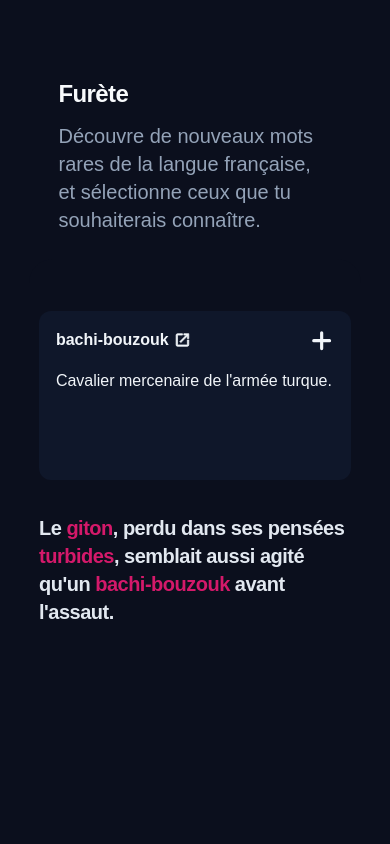
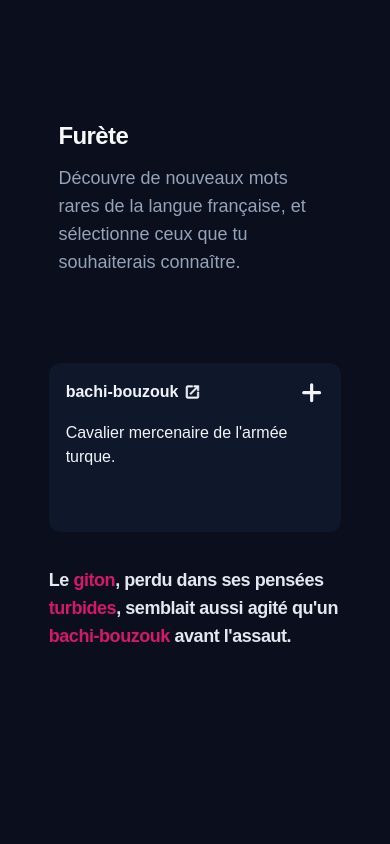
Before and after one commit to clementpiat/mansuetude, a Next.js app: page / in a window 390 px wide. Shown: the part 960-1804 px from the top of the page. Built offline with nearby package versions, Linux system fonts and the light colour scheme.

Commit message:
fix: mobile version

```diff
--- a/src/app/components/Definition.jsx
+++ b/src/app/components/Definition.jsx
@@ -29,11 +29,11 @@ export default function Definition(props) {
     return (
         props.selectedWord
         ?
-        <div className={"overflow-y-auto mb-[4vh] p-[1vh] w-[80vw] sm:w-[35vw] h-[20vh] rounded-xl text-slate-100 " + (props.modal ? "first-bg" : "second-bg float-right")}>
+        <div className={"overflow-y-auto mb-[4vh] p-[1vh] w-[75vw] sm:w-[35vw] h-[20vh] rounded-xl text-slate-100 " + (props.modal ? "first-bg" : "second-bg float-right")}>
             <div className="p-[1vh] sm:p-[3vh]">
                 <h1 className="font-extrabold mb-[2vh]">
                     <a target="_blank" href={"https://www.cnrtl.fr/definition/" + props.selectedWord.word}>
-                        <span className="inline-flex">
+                        <span className="inline-flex hover:underline">
                             {props.selectedWord.word}
                             <svg className="w-[2vh] ml-[5px]" xmlns="http://www.w3.org/2000/svg" viewBox="0 0 24 24" stroke="currentColor" fill="currentColor">
                                 <path d="M 5 3 C 3.9069372 3 3 3.9069372 3 5 L 3 19 C 3 20.093063 3.9069372 21 5 21 L 19 21 C 20.093063 21 21 20.093063 21 19 L 21 12 L 19 12 L 19 19 L 5 19 L 5 5 L 12 5 L 12 3 L 5 3 z M 14 3 L 14 5 L 17.585938 5 L 8.2929688 14.292969 L 9.7070312 15.707031 L 19 6.4140625 L 19 10 L 21 10 L 21 3 L 14 3 z"></path>
--- a/src/app/components/DotNavButton.jsx
+++ b/src/app/components/DotNavButton.jsx
@@ -3,7 +3,7 @@ import Link from "next/link"
 
 export default function DotNavButton(props) {
     return (
-        <Link href={props.href} className={"button-grow cursor-pointer min-w-[4vh] w-[5vw] px-[1.5vw] fixed top-[40vh] py-[10vh] " + (props.left ? "left-[0vw]": "left-[95vw]")}>
+        <Link href={props.href} className={"button-grow cursor-pointer min-w-[4vh] w-[5vw] px-[1.5vw] fixed top-[40vh] py-[10vh] " + (props.left ? "left-[1vw]": "left-[93.5vw]")}>
             <svg xmlns="http://www.w3.org/2000/svg" viewBox="0 0 20 20" fill="white">
                 <circle cx="5" cy="5" r="5" />
             </svg>
--- a/src/app/components/Fishing.jsx
+++ b/src/app/components/Fishing.jsx
@@ -24,7 +24,7 @@ export default function Fishing(props) {
     }
 
     return (
-        <div className="w-[80vw] sm:w-[65vw] mt-[5vh] sm:mt-0 items-center">
+        <div className="w-[75vw] sm:w-[65vw] mt-[5vh] sm:mt-0 items-center">
             <Definition selectedWord={selectedWord} canBeRemovedFromLearningWords="true"></Definition>
             <Sentence element={element} setSelectedWord={setSelectedWord}></Sentence>
             <div className="flex flex-col items-center">
--- a/src/app/components/Navbar.jsx
+++ b/src/app/components/Navbar.jsx
@@ -21,7 +21,7 @@ export default function Navbar() {
 
                 <button onClick={openModal} className="cursor-pointer" type="button">
                     <span className="connect-button serif-font text-sm px-[1.5vh] py-[1.5vh] font-medium text-center text-slate-50 rounded-3xl inline-flex items-center">
-                        <svg xmlns="http://www.w3.org/2000/svg" viewBox="0 0 20 20" fill="currentColor" className="w-[2vh] h-[2vh]">
+                        <svg xmlns="http://www.w3.org/2000/svg" viewBox="0 0 20 20" fill="currentColor" className="w-[2.5vh] h-[2.5vh]">
                             <path className="footprint" d="M10 2.5c-1.31 0-2.526.386-3.546 1.051a.75.75 0 0 1-.82-1.256A8 8 0 0 1 18 9a22.47 22.47 0 0 1-1.228 7.351.75.75 0 1 1-1.417-.49A20.97 20.97 0 0 0 16.5 9 6.5 6.5 0 0 0 10 2.5ZM4.333 4.416a.75.75 0 0 1 .218 1.038A6.466 6.466 0 0 0 3.5 9a7.966 7.966 0 0 1-1.293 4.362.75.75 0 0 1-1.257-.819A6.466 6.466 0 0 0 2 9c0-1.61.476-3.11 1.295-4.365a.75.75 0 0 1 1.038-.219ZM10 6.12a3 3 0 0 0-3.001 3.041 11.455 11.455 0 0 1-2.697 7.24.75.75 0 0 1-1.148-.965A9.957 9.957 0 0 0 5.5 9c0-.028.002-.055.004-.082a4.5 4.5 0 0 1 8.996.084V9.15l-.005.297a.75.75 0 1 1-1.5-.034c.003-.11.004-.219.005-.328a3 3 0 0 0-3-2.965Zm0 2.13a.75.75 0 0 1 .75.75c0 3.51-1.187 6.745-3.181 9.323a.75.75 0 1 1-1.186-.918A13.687 13.687 0 0 0 9.25 9a.75.75 0 0 1 .75-.75Zm3.529 3.698a.75.75 0 0 1 .584.885 18.883 18.883 0 0 1-2.257 5.84.75.75 0 1 1-1.29-.764 17.386 17.386 0 0 0 2.078-5.377.75.75 0 0 1 .885-.584Z" />
                         </svg>
 
--- a/src/app/components/ScrollLandingPage.jsx
+++ b/src/app/components/ScrollLandingPage.jsx
@@ -124,7 +124,7 @@ export default function ScrollLandingPage(props) {
 
   return (
     <main className="flex flex-col items-center first-bg" id="scroll-landing-page" ref={container}>
-      <div id="title" className="w-[70vw] h-[60vh] pt-[20vh] sm:pt-[25vh] items-center mb-[10vh]">
+      <div id="title" className="w-[70vw] h-[60vh] pt-[20vh] sm:pt-[25vh] items-center mb-[15vh]">
         <h1 className="text-4xl sm:text-5xl font-extrabold tracking-tight text-slate-50">
           Apprentissage de vocabulaire français avancé
         </h1>
@@ -148,44 +148,44 @@ export default function ScrollLandingPage(props) {
         <h2 className="text-2xl sm:text-3xl font-bold tracking-tight text-slate-50">
           <Link href="/fish" className="hover:underline cursor-pointer">Furète</Link>
         </h2>
-        <p className="text-xl mt-3 text-slate-400">
+        <p className="text-lg sm:text-xl mt-3 text-slate-400">
           Découvre de nouveaux mots rares de la langue française, et sélectionne ceux que tu souhaiterais connaître.
         </p>
       </div>
-      <div className="first-bg rounded-3xl mb-[5vh] mt-[3vh] w-[85vw] sm:w-[70vw] p-[2.5vw]">
+      <div className="first-bg rounded-3xl mb-[5vh] mt-[3vh] w-[85vw] sm:w-[70vw] p-[5vw] sm:p-[2.5vw]">
         <Fishing data={props.data}></Fishing>
       </div>
 
-      <div className="w-[70vw] mt-[15vh]">
+      <div className="w-[70vw] mt-[10vh]">
         <h2 className="cursor-pointer text-2xl sm:text-3xl font-bold tracking-tight text-slate-50">
           <Link href="/radio" className="hover:underline cursor-pointer">Assimile</Link>
         </h2>
-        <p className="text-xl mt-3 text-slate-400">
+        <p className="text-lg sm:text-xl mt-3 text-slate-400">
           Retrouve ces mots utilisés dans divers contextes.
         </p>
       </div>
-      <div className="w-[85vw] sm:w-[70vw] h-[40vh] sm:h-[75vh] first-bg rounded-3xl mb-[15vh] mt-[3vh] flex flex-col items-center">
-        <img src="/radio_mansuetude.png" className="sm:max-h-[75vh] max-w-[85vw] sm:max-w-[70vw] py-[2vh]">
+      <div className="w-[85vw] sm:w-[70vw] h-[40vh] sm:h-[75vh] first-bg rounded-3xl mb-[15vh] mt-[3vh] flex flex-col items-center justify-center">
+        <img src="/radio_mansuetude.png" className="sm:max-h-[75vh] max-w-[80vw] max-h-[35vh] sm:max-w-[70vw]">
         </img>
       </div>
 
-      <div className="w-[70vw] mt-[5vh]">
+      <div className="w-[70vw]">
         <h2 className="cursor-pointer text-2xl sm:text-3xl font-bold tracking-tight text-slate-50">
           <Link href="/memo" className="hover:underline cursor-pointer">Enregistre</Link>
         </h2>
-        <p className="text-xl mt-3 text-slate-400">
+        <p className="text-lg sm:text-xl mt-3 text-slate-400">
           Consigne les mots que tu as appris.
         </p>
       </div>
-      <div className="w-[85vw] sm:w-[70vw] h-[35vh] pt-[1vh] sm:pt-0 sm:h-[75vh] first-bg rounded-3xl mb-[15vh] mt-[3vh] flex flex-col items-center">
-        <img src="/registre2.png" className="sm:max-h-[75vh] max-w-[85vw] sm:max-w-[70vw] py-[2vh]">
+      <div className="w-[85vw] sm:w-[70vw] h-[35vh] sm:pt-0 sm:h-[75vh] first-bg rounded-3xl mb-[15vh] mt-[3vh] flex flex-col items-center justify-center">
+        <img src="/registre2.png" className="sm:max-h-[75vh] max-w-[80vw] max-h-[30vh] sm:max-w-[70vw]">
         </img>
       </div>
 
       <div id="goButton" className="flex flex-col items-center mb-[15vh]">
           <Link href="/fish">
             <span
-            className="generate-button button-grow cursor-pointer px-5 py-3 mt-2 text-xl font-medium text-center text-slate-300 rounded-3xl"
+            className="generate-button button-grow cursor-pointer px-5 py-3 mt-2 text-lg sm:text-xl font-medium text-center text-slate-300 rounded-3xl"
             >
               C&apos;est parti !
             </span>
--- a/src/app/components/Sentence.jsx
+++ b/src/app/components/Sentence.jsx
@@ -5,7 +5,7 @@ import Word from "../components/Word"
 export default function Sentence(props) {
     return (
         props.element ?
-        <div className="overflow-y-auto w-[80vw] h-[40vh] sm:pt-[5vh] sm:w-[65vw] font-semibold tracking-tight text-xl sm:text-2xl lg:text-3xl text-slate-200">
+        <div className="overflow-y-auto w-[75vw] h-[40vh] sm:pt-[5vh] sm:w-[65vw] font-semibold tracking-tight text-lg sm:text-2xl lg:text-3xl text-slate-200">
           {
             props.element.message.split(' ').map(
               (word, index) =>
--- a/src/app/globals.css
+++ b/src/app/globals.css
@@ -1,6 +1,13 @@
 @tailwind base;
 @tailwind components;
 @tailwind utilities;
+
+@font-face {
+  font-family: 'Brush Script MT custom';
+  src: url('/BRUSHSCI.TTF');
+  font-weight: 400;
+  font-style: normal;
+}
 
 :root{
   --first-color: #0b0f1d;
@@ -9,7 +16,7 @@
   --france-blue: #041e42;
   --france-blue-dark: #0F172A;
   --serif-font: "Arial";
-  --cursive-font: "Brush Script MT"
+  --cursive-font: "Brush Script MT custom"
 }
 
 body {
```
Also changed, not shown: public/BRUSHSCI.TTF (added).
